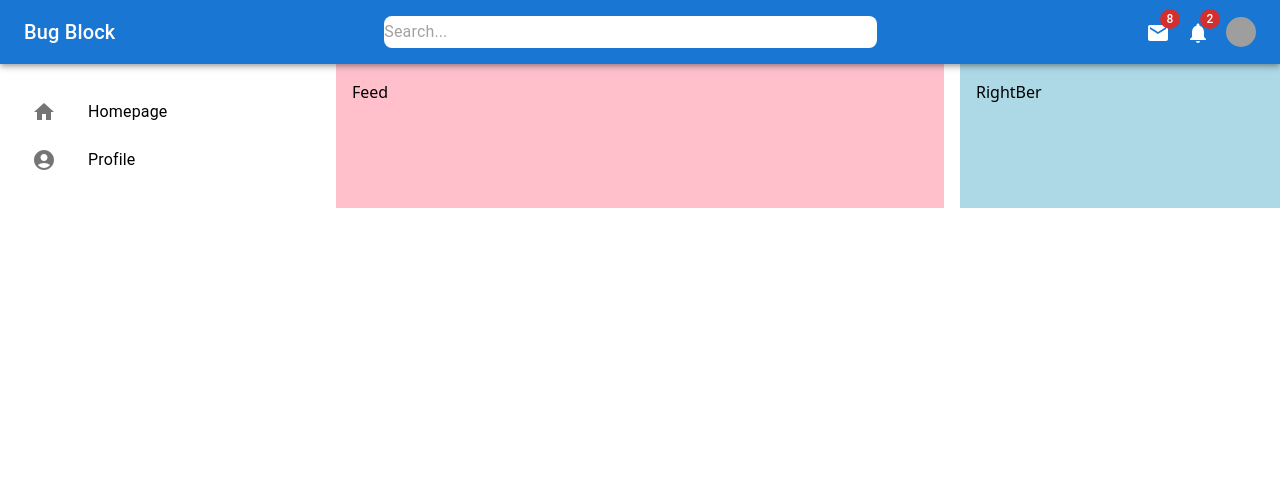
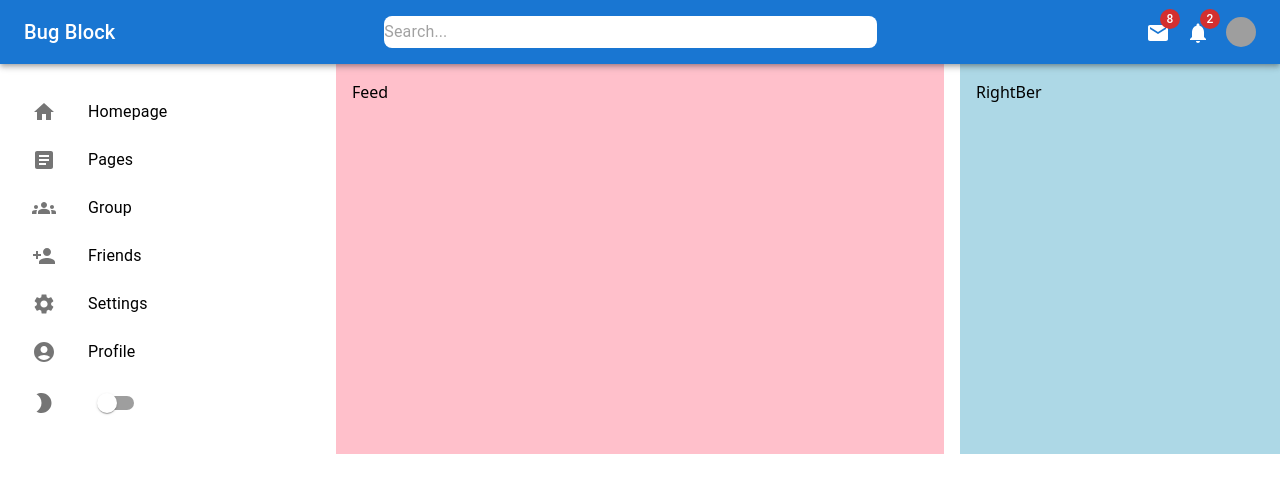
Before and after one commit to KPorus/Social_media_Front_End_design, a React (Create React App) app: page / in a window 1280 px wide. Shown: the top 492 px of the page. Built offline with nearby package versions, Linux system fonts and the light colour scheme; grey boxes are pictures that could not be loaded.

Commit message:
side bar setup

```diff
--- a/src/Component/Sidebar.jsx
+++ b/src/Component/Sidebar.jsx
@@ -1,20 +1,76 @@
-import { AccountCircle, Home } from '@mui/icons-material';
-import { List, ListItem, ListItemButton, ListItemIcon, ListItemText } from '@mui/material';
-import { Box } from '@mui/system';
-import React from 'react';
-import { Link } from 'react-router-dom';
+import {
+  AccountCircle,
+  Article,
+  Groups,
+  Home,
+  Label,
+  ModeNight,
+  PersonAdd,
+  Settings,
+} from "@mui/icons-material";
+import {
+  List,
+  ListItem,
+  ListItemButton,
+  ListItemIcon,
+  ListItemText,
+  Switch,
+} from "@mui/material";
+import { Box } from "@mui/system";
+import React from "react";
+import { Link } from "react-router-dom";
 
 const Sidebar = () => {
   return (
     <Box p={2} flex={2} sx={{ display: { xs: "none", sm: "block" } }}>
       <List>
-          <Link to="/">
+        <Link to='/'>
           <ListItem disablePadding components='a'>
             <ListItemButton>
               <ListItemIcon>
                 <Home />
               </ListItemIcon>
               <ListItemText primary='Homepage' />
+            </ListItemButton>
+          </ListItem>
+        </Link>
+        <Link to='/'>
+          <ListItem disablePadding components='a'>
+            <ListItemButton>
+              <ListItemIcon>
+                <Article />
+              </ListItemIcon>
+              <ListItemText primary='Pages' />
+            </ListItemButton>
+          </ListItem>
+        </Link>
+        <Link to='/'>
+          <ListItem disablePadding components='a'>
+            <ListItemButton>
+              <ListItemIcon>
+                <Groups />
+              </ListItemIcon>
+              <ListItemText primary='Group' />
+            </ListItemButton>
+          </ListItem>
+        </Link>
+        <Link to='/'>
+          <ListItem disablePadding components='a'>
+            <ListItemButton>
+              <ListItemIcon>
+                <PersonAdd />
+              </ListItemIcon>
+              <ListItemText primary='Friends' />
+            </ListItemButton>
+          </ListItem>
+        </Link>
+        <Link to='/'>
+          <ListItem disablePadding components='a'>
+            <ListItemButton>
+              <ListItemIcon>
+                <Settings />
+              </ListItemIcon>
+              <ListItemText primary='Settings' />
             </ListItemButton>
           </ListItem>
         </Link>
@@ -28,6 +84,15 @@ const Sidebar = () => {
             </ListItemButton>
           </ListItem>
         </Link>
+
+        <ListItem disablePadding components='a'>
+          <ListItemButton>
+            <ListItemIcon>
+              <ModeNight />
+            </ListItemIcon>
+            <Switch />
+          </ListItemButton>
+        </ListItem>
       </List>
     </Box>
   );
```
Lines whose indentation alone changed are shown as unchanged.
